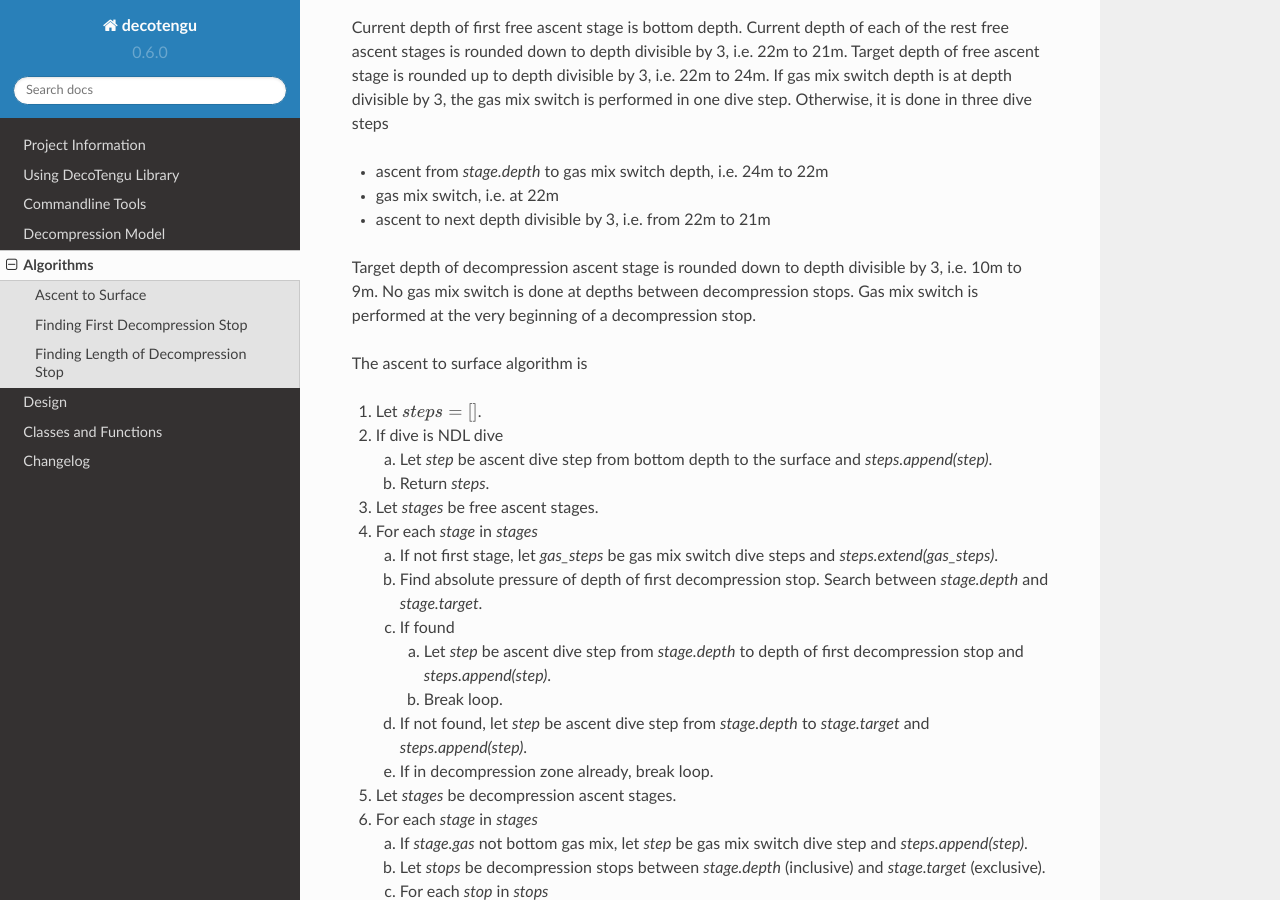
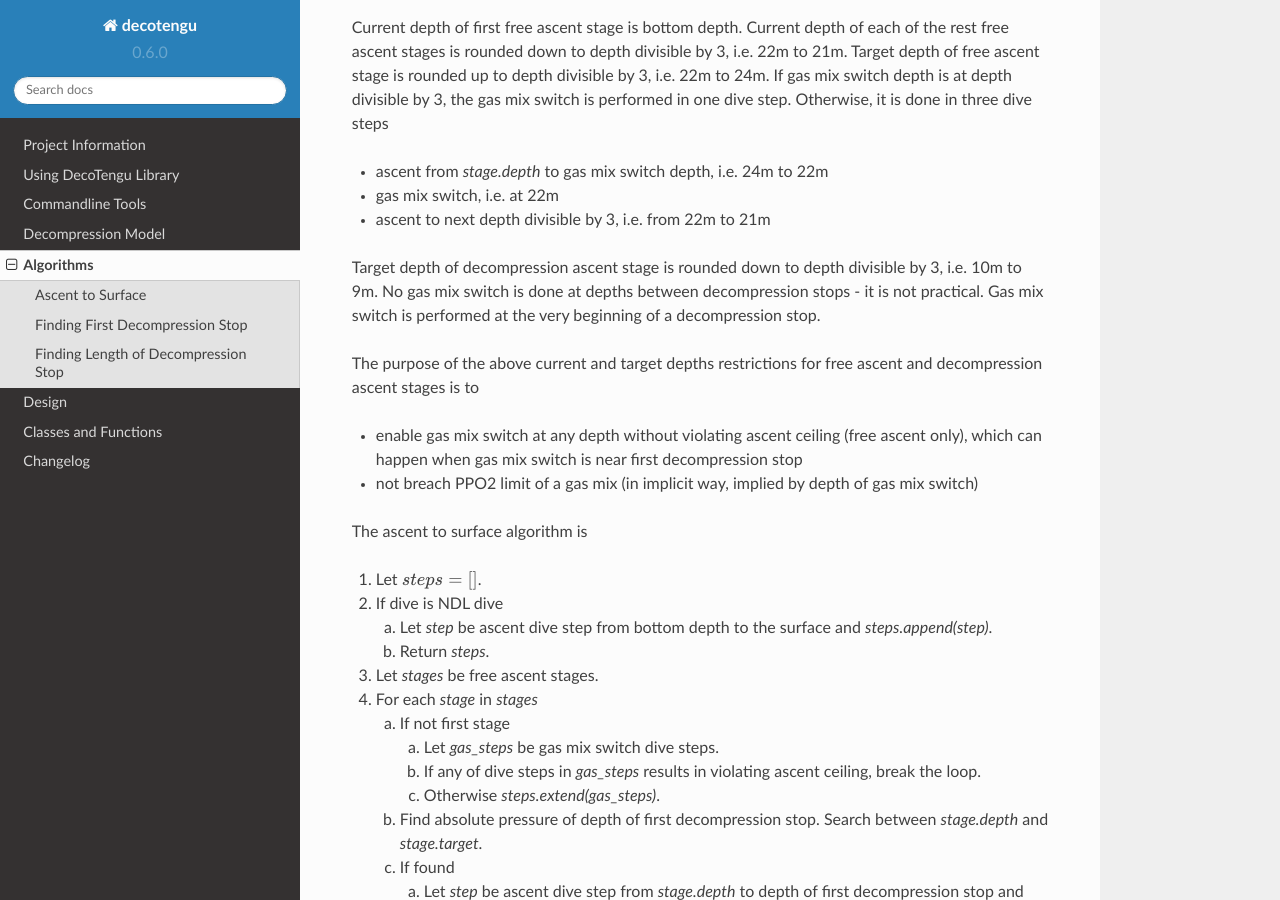
Before and after one commit to gully/decotengu, a Sphinx documentation site: the page built from doc/algo.rst, in a window 1280 px wide and 900 px high, scrolled down 1160 px. Built offline with Sphinx 7.4.7 and the Read the Docs theme 2.0.0, drawn with Linux system fonts in a browser that asks for light colours.

Commit message:
- improvements to the description of ascent to surface algorithm   - added explanation why stage's current/target depths restrictions are     required   - added missing check if gas mix switch violates ascent ceiling to the     algorithm itself (can happen with 3 dive step gas switch)

```diff
--- a/doc/algo.rst
+++ b/doc/algo.rst
@@ -60,8 +60,17 @@ Otherwise, it is done in three dive steps
 
 Target depth of decompression ascent stage is rounded down to depth
 divisible by 3, i.e. 10m to 9m. No gas mix switch is done at depths
-between decompression stops. Gas mix switch is performed at the very
-beginning of a decompression stop.
+between decompression stops - it is not practical. Gas mix switch is
+performed at the very beginning of a decompression stop.
+
+The purpose of the above current and target depths restrictions for free
+ascent and decompression ascent stages is to
+
+- enable gas mix switch at any depth without violating ascent ceiling
+  (free ascent only), which can happen when gas mix switch is near first
+  decompression stop
+- not breach PPO2 limit of a gas mix (in implicit way, implied by depth of
+  gas mix switch)
 
 The ascent to surface algorithm is
 
@@ -75,8 +84,13 @@ The ascent to surface algorithm is
 #. Let `stages` be free ascent stages.
 #. For each `stage` in `stages`
 
-   a) If not first stage, let `gas_steps` be gas mix switch dive steps and
-      `steps.extend(gas_steps)`.
+   a) If not first stage
+
+      a) Let `gas_steps` be gas mix switch dive steps.
+      b) If any of dive steps in `gas_steps` results in violating ascent
+         ceiling, break the loop.
+      c) Otherwise `steps.extend(gas_steps)`.
+
    b) Find absolute pressure of depth of first decompression stop. Search
       between `stage.depth` and `stage.target`.
    c) If found
```
